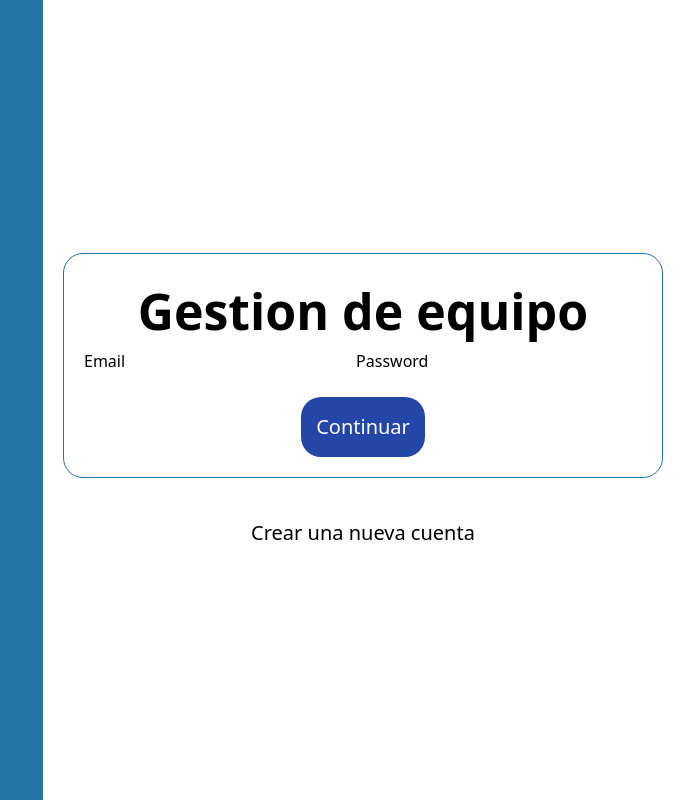
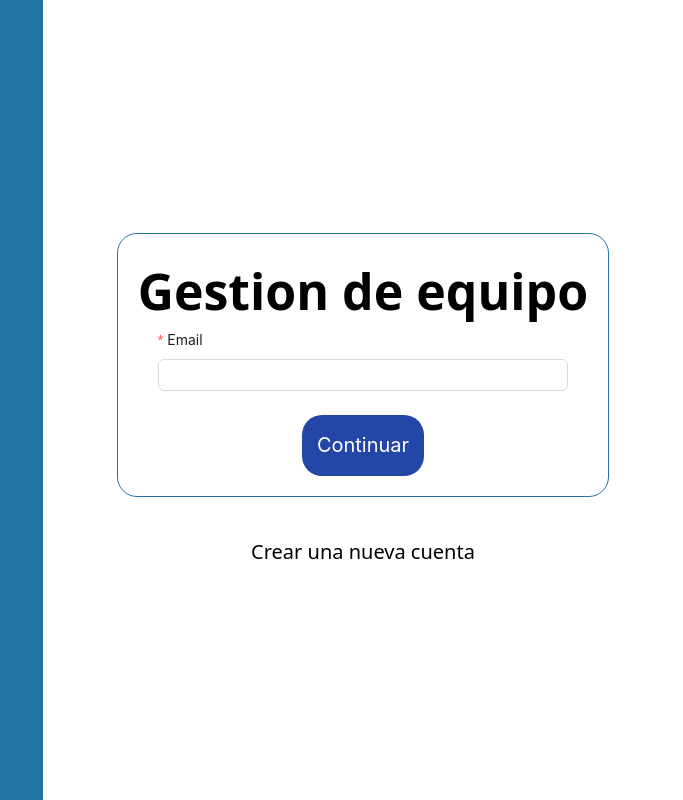
Before and after one commit to jotade13/unet-sipl-frontend, a React (Vite) app: page /auth/login in a window 1280 px wide. Shown: the whole page, without its empty margins (597-1280 px from the left). Built offline with nearby package versions, Linux system fonts and the light colour scheme.

Commit message:
new detais

```diff
--- a/src/containers/login.jsx
+++ b/src/containers/login.jsx
@@ -1,11 +1,15 @@
 import { useState } from 'react'
 import { Link } from 'react-router'
 import { useForm } from "react-hook-form"
-import { Input } from "../components/Input"
+import { Input, Form } from "antd"
 
 function Login() {
 
   const { register, handleSubmit } = useForm()
+
+  const onFinish = (values) => {
+    console.log('Success:', values);
+  };
 
   return (
     <section className='flex justify-center flex-row items-center w-full h-[100vh]'>
@@ -14,11 +18,22 @@ function Login() {
         <div className='flex flex-col items-center justify-center' style={{borderRadius:'20px', border:'1px solid #2374a7', padding:'20px'}}>
           <h1 className='text-[50px] font-bold text-center'>Gestion de equipo</h1>
           {/* formulario */}
-          <form onSubmit={handleSubmit()}>
-            <Input label="Email" register={register} required />
-            <Input label="Password" type="password" register={register} required />
-          </form>
-          {/* cierre formulario */}
+          <div className='w-full h-auto px-[20px]'>
+            <Form
+              layout='vertical'
+              className='w-full'
+              // style={{ maxWidth: 600 }}
+              onFinish={onFinish}
+              autoComplete="off"
+            >
+              <Form.Item
+                label="Email"
+                name="email"
+                rules={[{ required: true, message: 'Por favor agrega tu email' }]}
+              >
+                <Input />
+              </Form.Item>
+              <div className='flex justify-center items-center'>
                 <button
                   type="submit"
                   style={{borderRadius:'20px',background:'#2346a7'}}
@@ -27,6 +42,10 @@ function Login() {
                     Continuar
                 </button>
               </div>
+            </Form>
+          </div>
+          {/* cierre formulario */}
+        </div>
         <Link to="../register" className='text-[20px] pt-[40px]'>Crear una nueva cuenta</Link>
       </div>
     </section>
```
Lines whose indentation alone changed are shown as unchanged.
